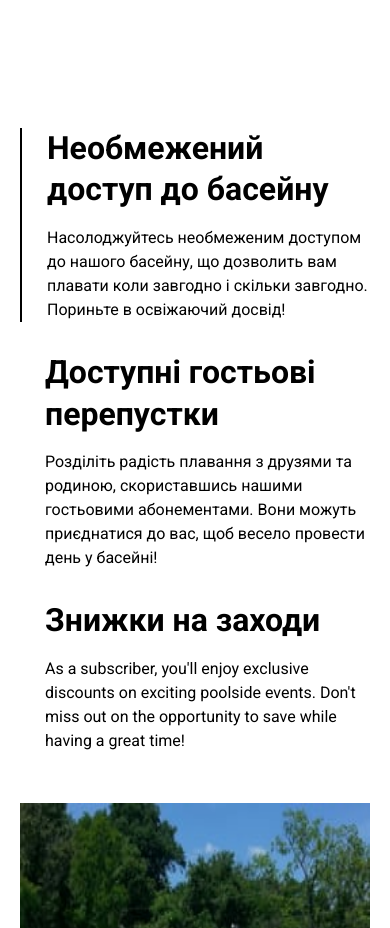
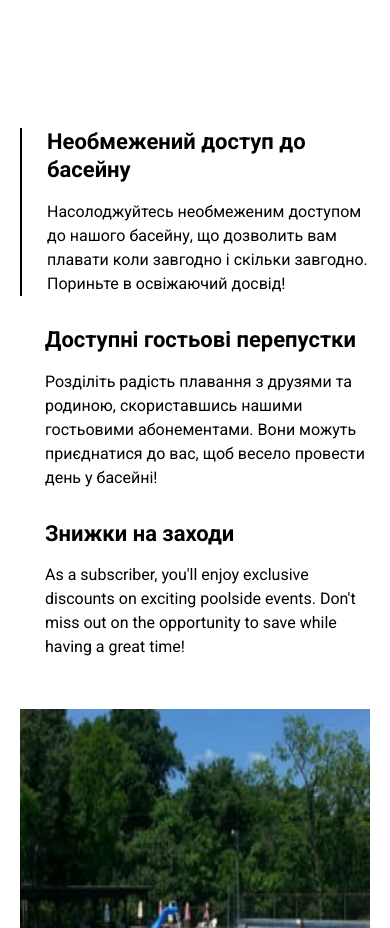
Before and after one commit to JustFantick/cp-swimming-pool, a Next.js app: page / in a window 390 px wide. Shown: the part 2020-2948 px from the top of the page. Built offline with nearby package versions, Linux system fonts and the light colour scheme.

Commit message:
fix: edit global.scss
Reduced h4 font-size on screens smaller then 768px width

```diff
--- a/src/app/globals.scss
+++ b/src/app/globals.scss
@@ -52,6 +52,10 @@ a {
   font-size: 32px;
   font-weight: 700;
   line-height: 1.3;
+
+  @media (max-width: 768px) {
+    font-size: 22px;
+  }
 }
 
 * p {
```
